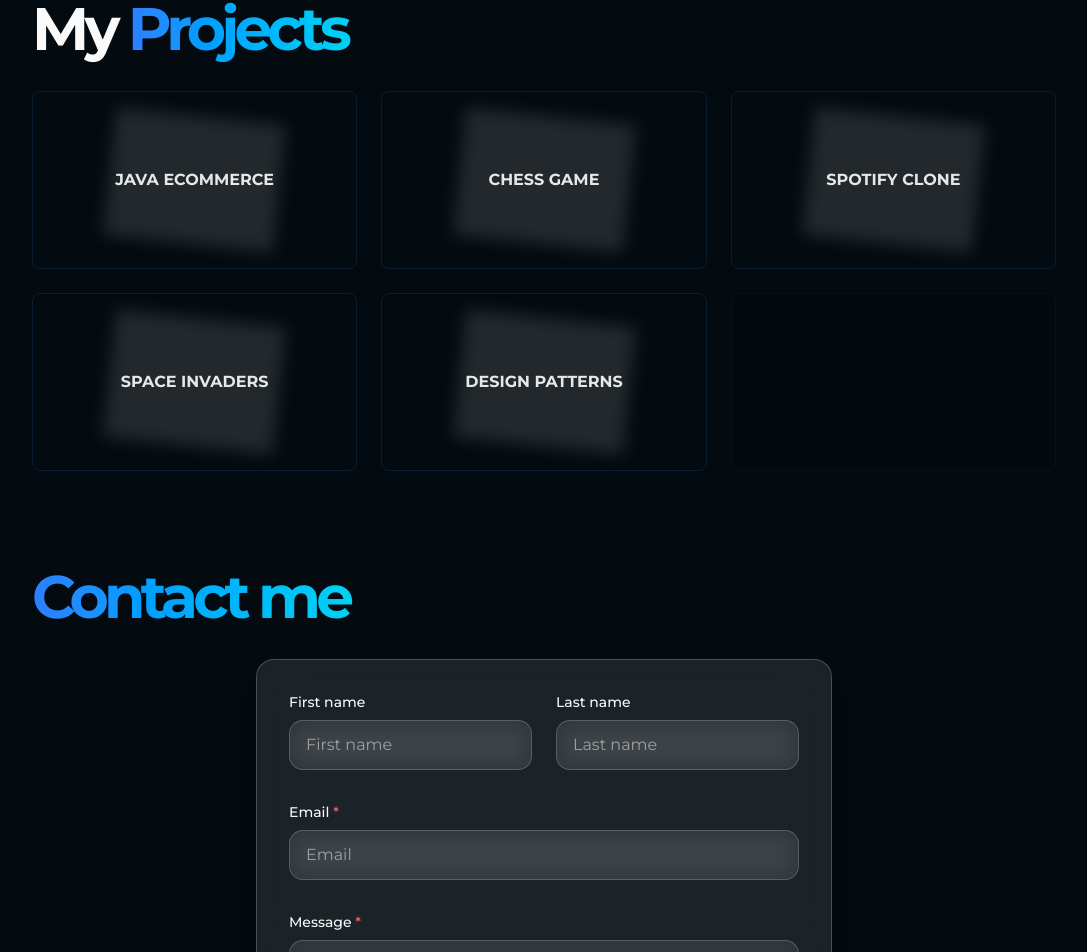
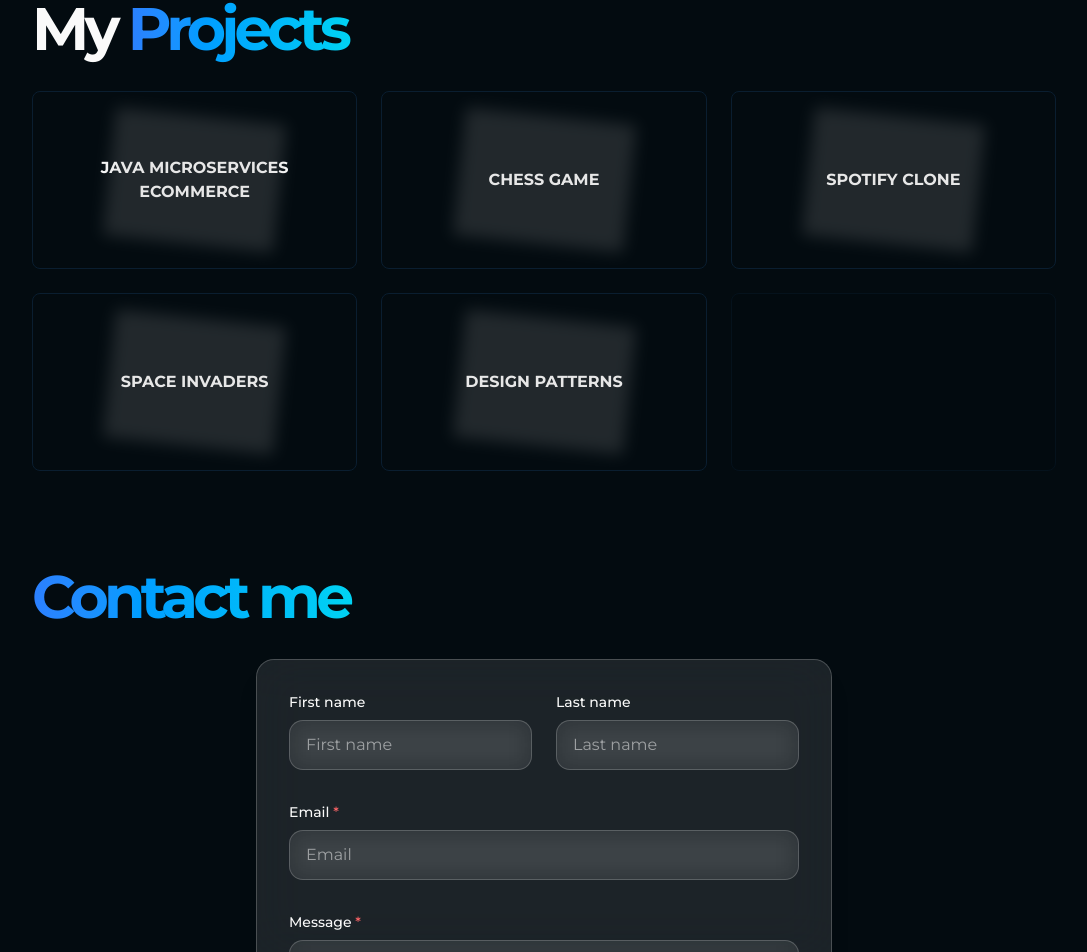
Before and after one commit to bruaguspons/portfolio, a Next.js app: page /en in a window 1280 px wide. Shown: the part 2497-3449 px from the top of the page, without its empty margins (96-1183 px from the left). Built offline with nearby package versions, Linux system fonts and the light colour scheme.

Commit message:
fix(projects): point Java project link and title to microservices repo

```diff
--- a/src/sections/projects/Projects.tsx
+++ b/src/sections/projects/Projects.tsx
@@ -20,9 +20,9 @@ const isTouchDevice = (): boolean =>
 
 const LIST_OF_PROJECTS: Project[] = [
   {
-    title: "Java Ecommerce",
+    title: "Java Microservices Ecommerce",
     imgUrl: `${SITE_URL}/projects/java-icon.svg`,
-    link: "https://github.com/bruaguspons/java-ecommerce"
+    link: "https://github.com/bruaguspons/microservices-java-ecommerce"
   },
   {
     title: "Chess Game",
```
